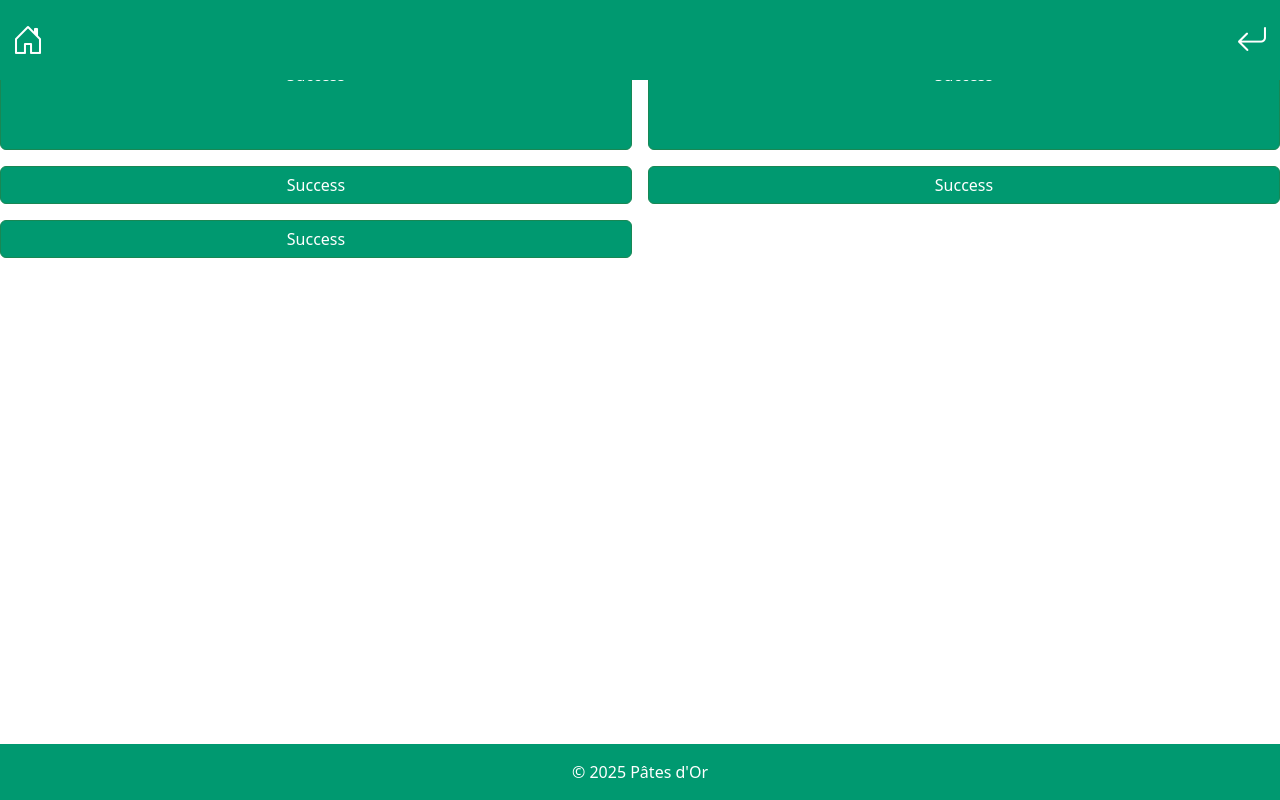
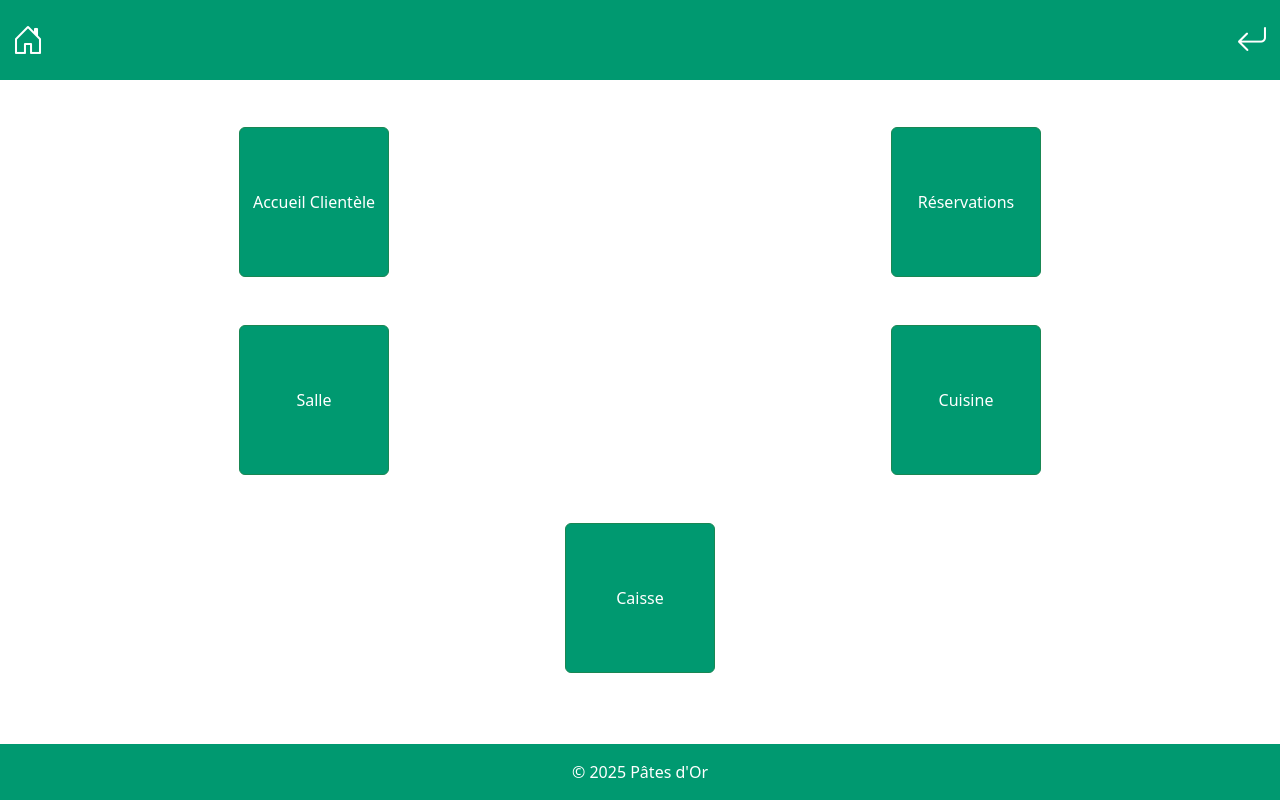
Before and after one commit to Purukogi/PFR-Equipe-Front, an Angular app: page /navigation-employe in a window 1280 px wide. Built offline with nearby package versions, Linux system fonts and the light colour scheme.

Commit message:
fenêtre navigation employé mise en place. Il faudra que vous pensiez à rajouter vos liens de navigation persos sur les boutons!

```diff
--- a/src/app/components/global/navigation-employe/navigation-employe.component.css
+++ b/src/app/components/global/navigation-employe/navigation-employe.component.css
@@ -0,0 +1,4 @@
+button {
+    height: 150px;
+    width: 150px;
+}
--- a/src/app/components/global/navigation-employe/navigation-employe.component.html
+++ b/src/app/components/global/navigation-employe/navigation-employe.component.html
@@ -1,7 +1,13 @@
-<div style="grid-template-columns: 1fr 1fr;" class="d-grid gap-3 row-gap-3">
-        <button type="button" class="btn btn-success vert" style="height: 150px;">Success</button>
-        <button type="button" class="btn btn-success vert">Success</button>
-        <button type="button" class="btn btn-success vert">Success</button>
-        <button type="button" class="btn btn-success vert">Success</button>
-        <button type="button" class="btn btn-success vert">Success</button>
+<div class="vh-100 d-flex flex-column justify-content-center gap-5">
+        <div class="row d-flex flex-row justify-content-around">
+                <button type="button" class="btn btn-success vert">Accueil Clientèle</button>
+                <button type="button" class="btn btn-success vert">Réservations</button>
+        </div>
+        <div class="row d-flex flex-row justify-content-around">
+                <button type="button" class="btn btn-success vert">Salle</button>
+                <button type="button" class="btn btn-success vert">Cuisine</button>
+        </div>
+        <div class="row d-flex flex-row justify-content-around">
+                <button type="button" class="btn btn-success vert">Caisse</button>
+        </div>
 </div>
```
